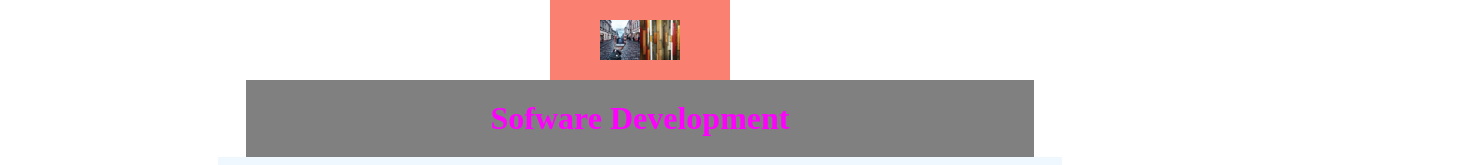
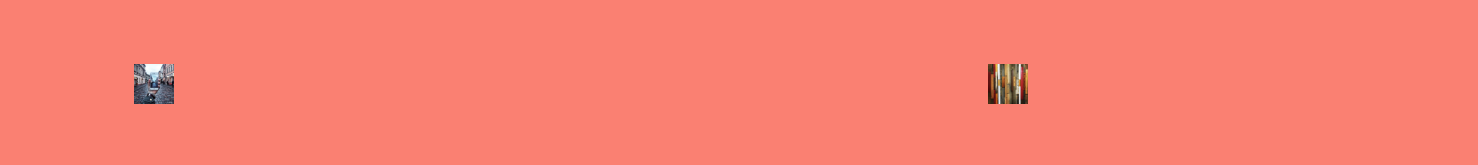
Before and after one commit to Pandax10a/LayoutWarmup, a plain HTML site: page index.html in a window 1280 px wide. Shown: the top 165 px of the page, 1478 px wide, since content can reach past the window. Drawn offline with Linux system fonts and the light colour scheme.

Commit message:
updated header spacing

```diff
--- a/style.css
+++ b/style.css
@@ -49,11 +49,12 @@ header div {
 
 header {
     display: grid;
-    grid-template-columns: auto 1fr auto;
-    padding-left: 50px;
-    padding-right: 50px;
-    padding-top: 20px;
-    padding-bottom: 20px;
+    width: 100%;
+    grid-template-columns: repeat(3, 1fr);
+    padding: 5%;
+    padding-left: 26%;
+
+
     background-color: salmon;
 }
 header img {
```
